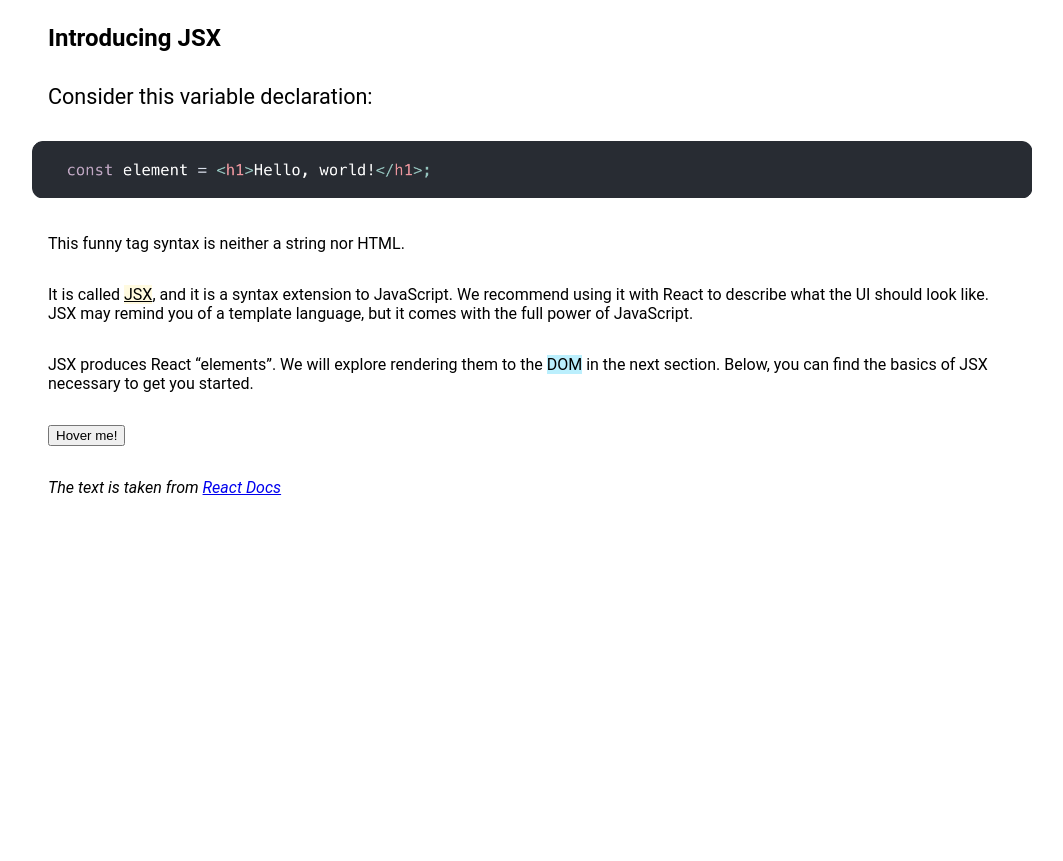
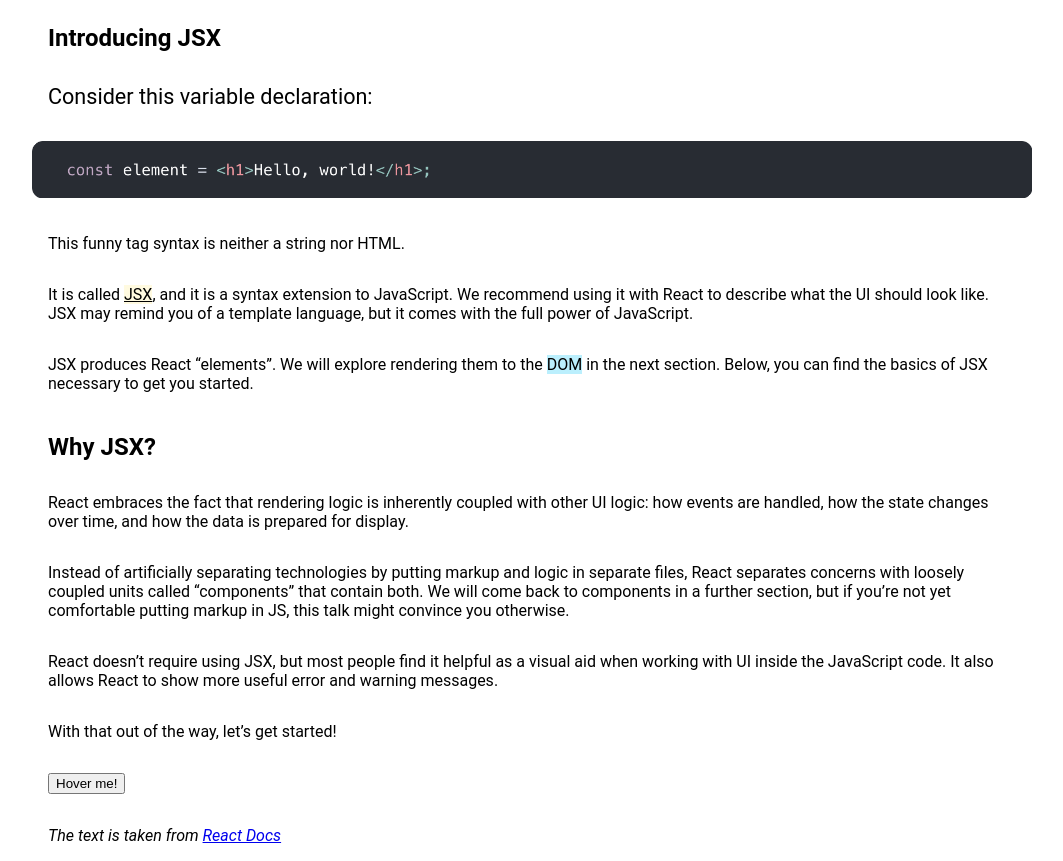
Before and after one commit to djently/tooltip-challenge, a React (Create React App) app: page / in a window 1280 px wide. Shown: the whole page, without its empty margins (108-1171 px from the left). Before the commit the page ends 800 px from the top, so only its background shows below. Built offline with nearby package versions, Linux system fonts and the light colour scheme; the HTML template or start-up script is replaced by a standard one.

Commit message:
more text for in example

```diff
--- a/src/App.js
+++ b/src/App.js
@@ -55,6 +55,33 @@ class App extends Component {
           to get you started.
         </p>
 
+        <header>Why JSX?</header>
+        <p>
+          React embraces the fact that rendering logic is inherently coupled
+          with other UI logic: how events are handled,
+          how the state changes over time,
+          and how the data is prepared for display.
+        </p>
+
+        <p>
+          Instead of artificially separating technologies by putting
+          markup and logic in separate files,
+          React separates concerns with loosely coupled units
+          called “components” that contain both.
+          We will come back to components in a further section,
+          but if you’re not yet comfortable putting markup in JS,
+          this talk might convince you otherwise.
+        </p>
+
+        <p>
+          React doesn’t require using JSX, but most people find it helpful as
+          a visual aid when working with UI inside the JavaScript code.
+          It also allows React to show more useful error and warning messages.
+        </p>
+
+        <p>With that out of the way, let’s get started!</p>
+
+
         <p className={articleStyles.buttonContainer}>
           <Tooltip content="A tooltip for the button!" position="right">
             <button type="button">Hover me!</button>
```
